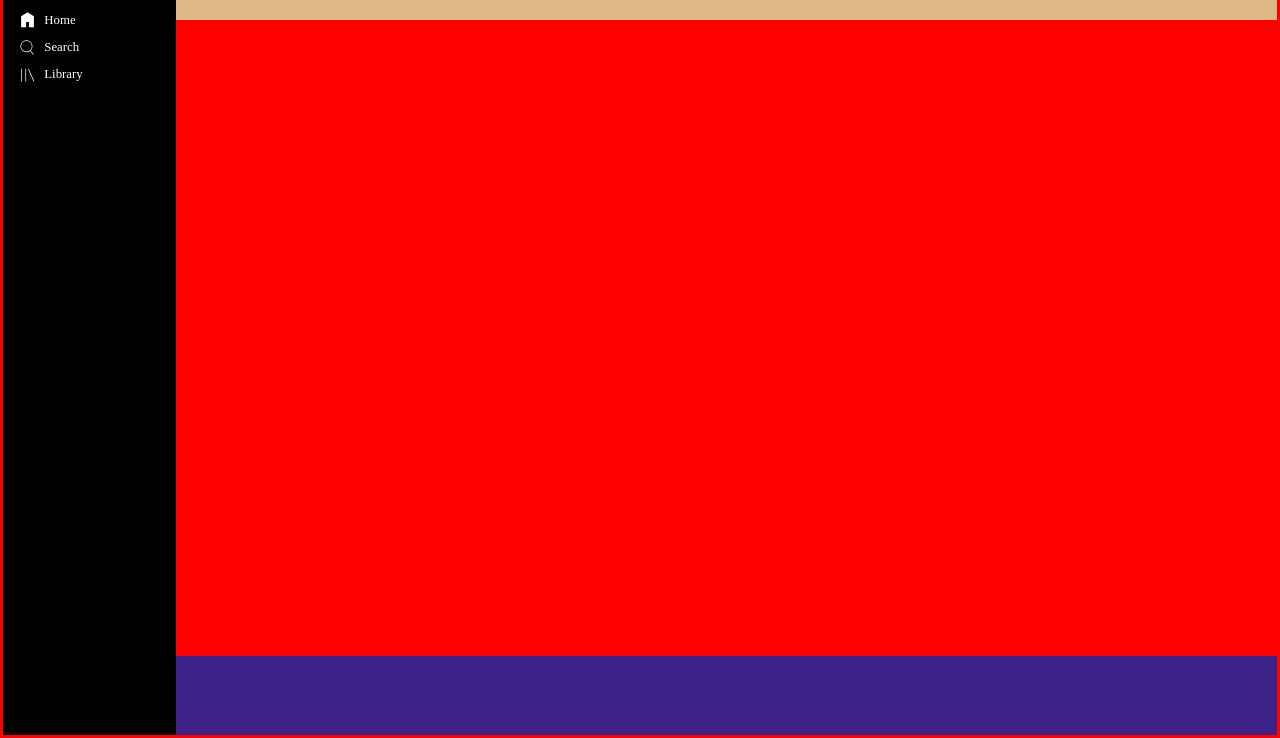
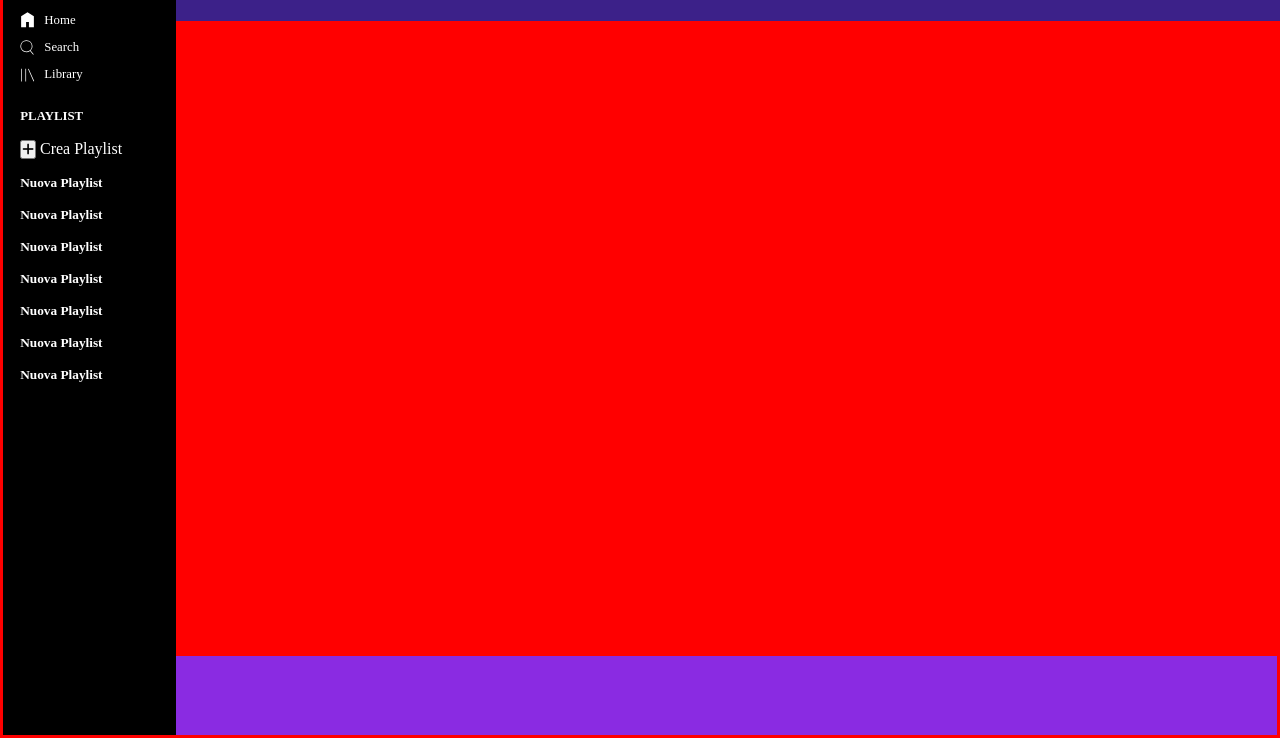
Before and after one commit to gbldmn/html-css-spotifyweb, a plain HTML site: page index.html in a window 1280 px wide. Shown: the part 62-800 px from the top of the page. Drawn offline with Linux system fonts and the light colour scheme.

Commit message:
playlist primo container

```diff
--- a/file.css/stile.css
+++ b/file.css/stile.css
@@ -57,6 +57,33 @@
 .icons span{
     display: none;
 }
+.contenitore-playlist {
+
+    flex-grow: 1;
+    display: none;
+    width: 80%;
+    margin: auto;
+   color: white;
+
+}
+
+.crezione-più {
+    width: 100%;
+    display: flex;
+    align-items: center;
+
+}
+.contenitore-playlist div{
+    margin: 1rem 0;
+}
+
+.contenitore-playlist h4{
+    color: white;
+    font-size: .8rem;
+}
+
+
+
 
 
 
@@ -82,8 +109,10 @@
     width: 100%;
     height: 10%;
     background-color: rgb(60, 33, 137);
+    position: fixed;
+    z-index: 1;
+}
 
-}
 
 
 
@@ -133,6 +162,9 @@
         display: flex;
         align-items: center;
     }
+    .contenitore-playlist {
+        display: block;
+    }
 
 }
 
--- a/index.html
+++ b/index.html
@@ -32,6 +32,39 @@
             </div>
 
         </div>
+        <div class="contenitore-playlist">
+               <div>
+                <h4>PLAYLIST</h4>
+               </div>
+               <div class="creazione-più">
+                <button>
+                    <i class="fa-solid fa-plus"></i>
+                </button>
+                <span>Crea Playlist</span>
+               </div>
+               <div>
+                <h5>Nuova Playlist</h5>
+            </div>
+            <div>
+                <h5>Nuova Playlist</h5>
+            </div>
+            <div>
+                <h5>Nuova Playlist</h5>
+            </div>
+            <div>
+                <h5>Nuova Playlist</h5>
+            </div>
+            <div>
+                <h5>Nuova Playlist</h5>
+            </div>
+            <div>
+                <h5>Nuova Playlist</h5>
+            </div>
+            <div>
+                <h5>Nuova Playlist</h5>
+            </div>
+        </div>
+
      </div>
 
 
```
